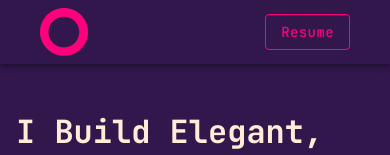
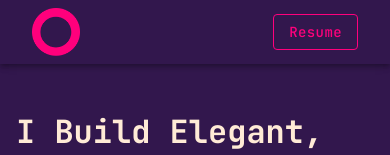
Before and after one commit to kd-kinuthiadavid/kdio-dev, a Next.js app: page / in a window 390 px wide. Shown: the top 155 px of the page. Built offline with nearby package versions, Linux system fonts and the light colour scheme.

Commit message:
fix(styles): make improvements to the responsiveness of the hero section
- reduce the margin of the navbar to match that of the body on xsm
  devices
- increase the max-width of the description text to 100vw for sm devices
- ensure that the sec CTA button is hidden for xsm and sm devices.

```diff
--- a/components/HeroSection/index.tsx
+++ b/components/HeroSection/index.tsx
@@ -109,6 +109,10 @@ const Wrapper = styled.div`
       line-height: 1.3rem;
     }
 
+    @media (max-width: ${({ theme }) => theme.breakPoints.isMobile}) {
+      max-width: 100vw;
+    }
+
     .highlighted_link:hover {
       text-decoration: underline;
       cursor: pointer;
@@ -148,7 +152,7 @@ const CTABtn = styled(Button)`
 const SecCTABtn = styled(CTABtn)`
   color: ${({ theme }) => theme.colors.text};
 
-  @media (max-width: ${({ theme }) => theme.breakPoints.isSmallMobile}) {
+  @media (max-width: ${({ theme }) => theme.breakPoints.isMobile}) {
     display: none;
   }
 `;
--- a/components/KdAppBar/index.tsx
+++ b/components/KdAppBar/index.tsx
@@ -55,6 +55,10 @@ const AppToolBar = styled(Toolbar)`
   font-family: ${({ theme }) => theme.fonts.heading};
   margin: ${({ theme }) => theme.spacing.navMargin};
 
+  @media (max-width: ${({ theme }) => theme.breakPoints.isSmallMobile}) {
+    margin: 0 1rem;
+  }
+
   img {
     height: 3rem;
     width: 3rem;
```
